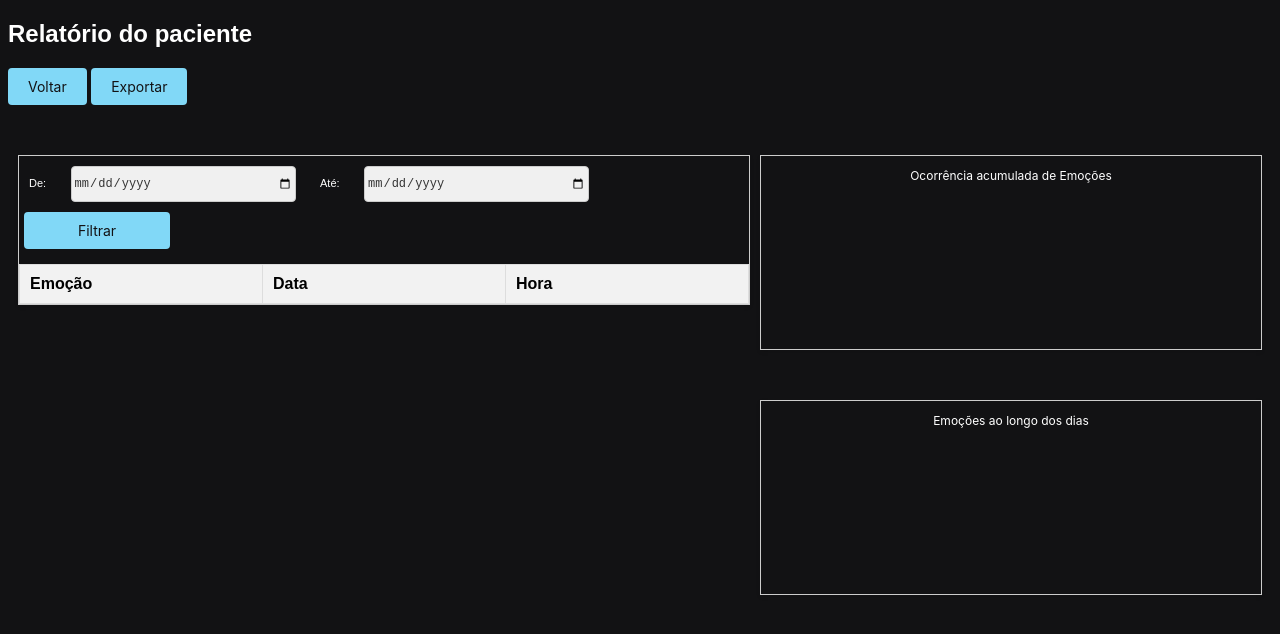
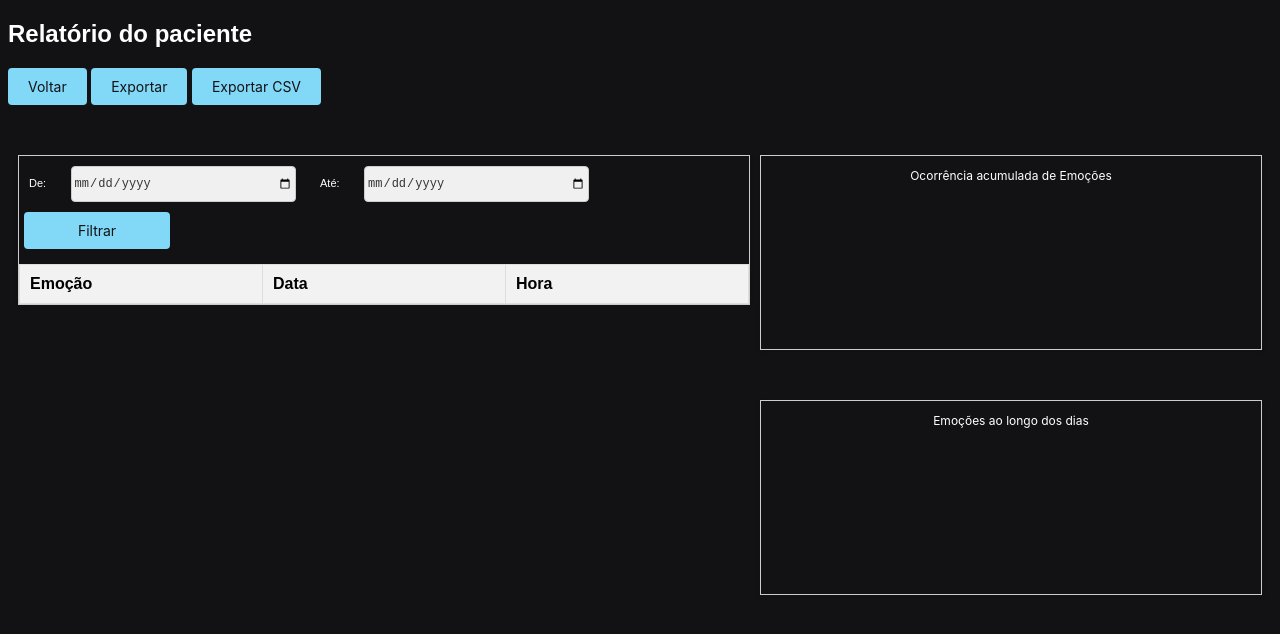
Before and after one commit to LuydiGit/Emotion-detection, a website: page listarEmotions.html in a window 1280 px wide. Drawn offline with nearby package versions, Linux system fonts and the light colour scheme; no server answers.

Commit message:
Update baixar em csv

```diff
--- a/listarEmotions.html
+++ b/listarEmotions.html
@@ -15,6 +15,39 @@
 
     <button type="button" onclick="voltar()">Voltar</button>
     <button type="button" onclick="exportar()">Exportar</button>
+    <button type="button" onclick="exportarCSV()">Exportar CSV</button>
+
+
+    <script>
+
+    function exportarCSV() {
+        const table = document.getElementById('emotions-table');
+        const rows = table.querySelectorAll('tr');
+        let csv = '';
+
+        // Loop através de cada linha da tabela
+        rows.forEach((row) => {
+            const cells = row.querySelectorAll('td, th');
+            // Loop através de cada célula da linha
+            cells.forEach((cell, index) => {
+                csv += '"' + cell.textContent.trim().replace(/"/g, '""') + '"';
+                if (index < cells.length - 1) {
+                    csv += ',';
+                }
+            });
+            csv += '\n'; // Nova linha após cada linha da tabela
+        });
+
+        // Cria um link temporário para download do arquivo CSV
+        const csvFile = new Blob([csv], { type: 'text/csv' });
+        const downloadLink = document.createElement('a');
+        downloadLink.href = window.URL.createObjectURL(csvFile);
+        downloadLink.download = 'dados_emocionais.csv';
+        document.body.appendChild(downloadLink);
+        downloadLink.click();
+        document.body.removeChild(downloadLink);
+    }
+    </script>
 
     <script>
         async function exportar() {
```
